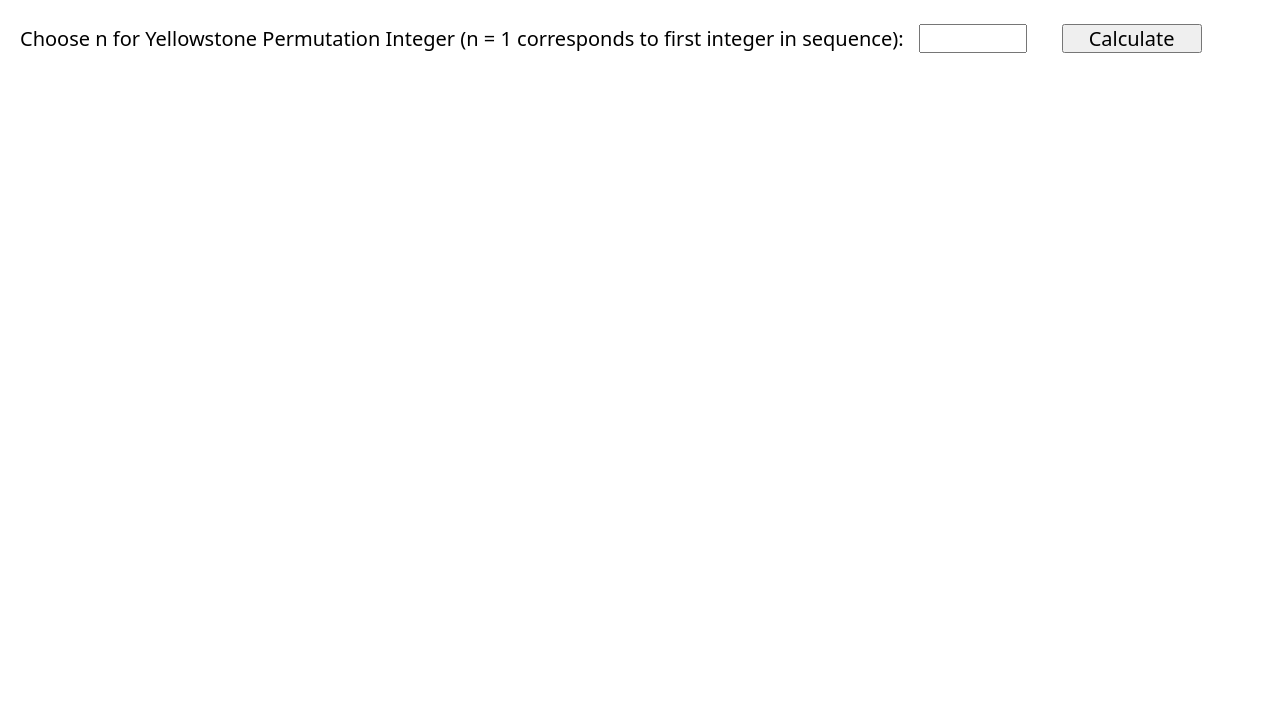
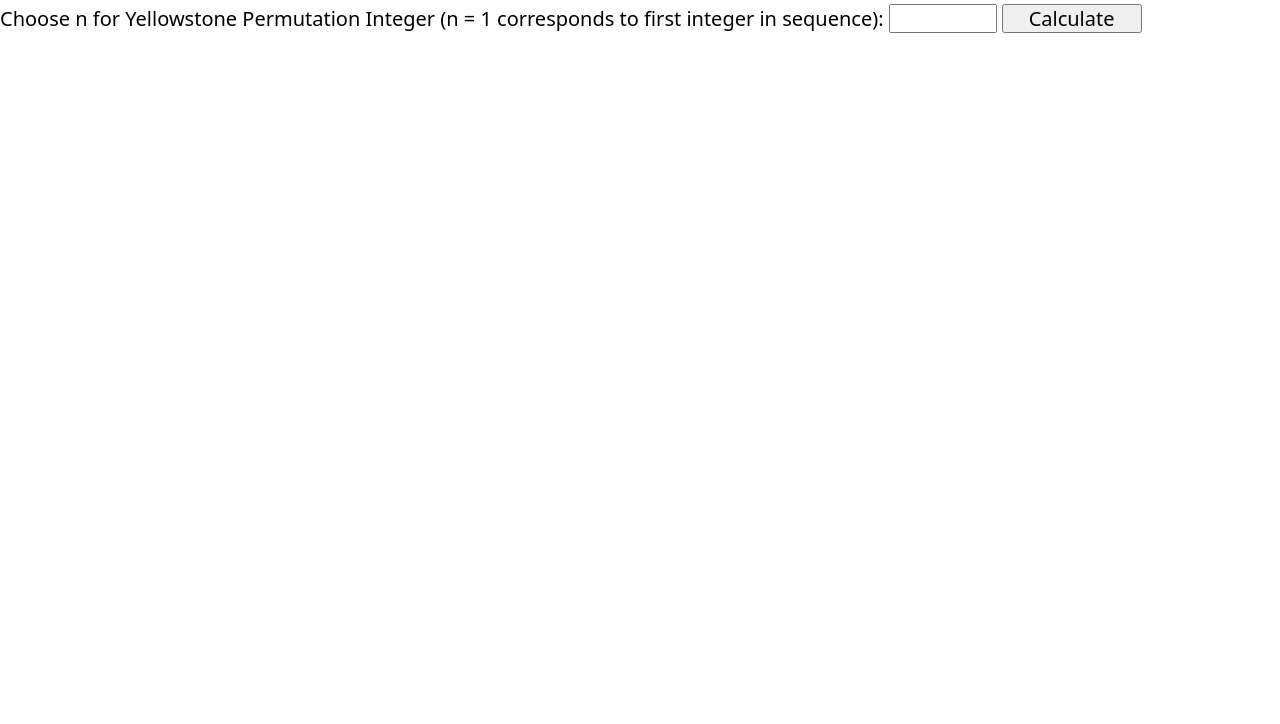
Before and after one commit to fs7fyqy553/yellowstone, a website: page index.html in a window 1280 px wide. Shown: the part 76-800 px from the top of the page. Drawn offline with Linux system fonts and the light colour scheme.

Commit message:
Remove margin configuration

```diff
--- a/styles/custom.css
+++ b/styles/custom.css
@@ -1,6 +1,5 @@
 h1 {
     font-family: system-ui;
-    margin-left: 20px;
 }
 
 form {
@@ -9,21 +8,15 @@ form {
 
 label {
     font-family: system-ui;
-    margin-left: 20px;
-    margin-top: 20px;
 }
 
 button {
     font-family: system-ui;
-    margin-left: 30px;
-    margin-top: 20px;
     width: 140px;
 }
 
 input {
     color: #222629;
     font-family: system-ui;
-    margin-left: 10px;
-    margin-top: 20px;
     width: 100px;
 }
```
